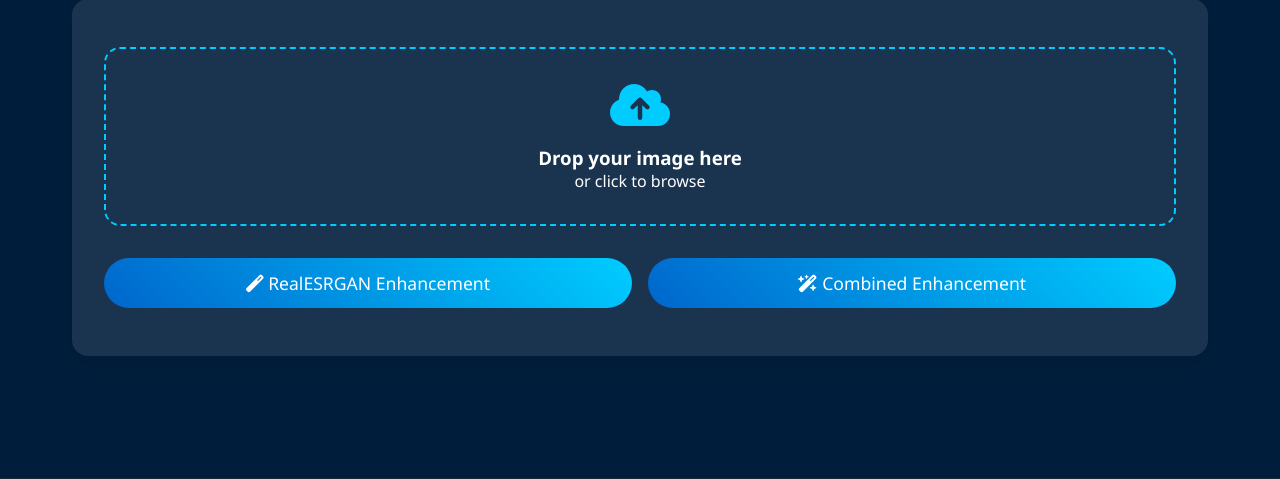
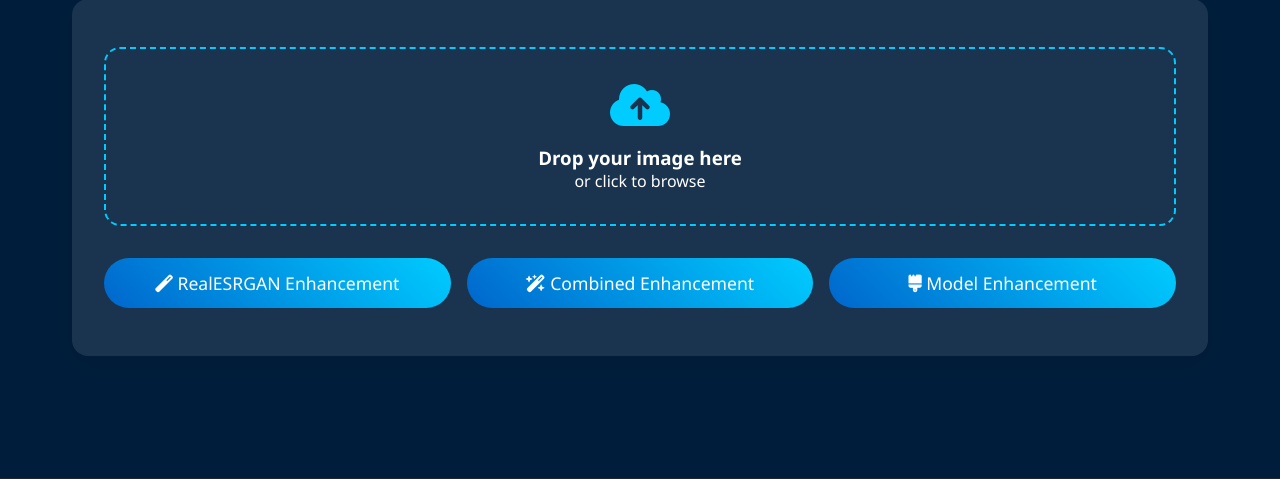
Before and after one commit to rahulm16/underwater_img_encht, a Flask app: page /upload in a window 1280 px wide. Shown: the part 238-717 px from the top of the page. Run offline with Flask 3, Linux system fonts and the light colour scheme.

Commit message:
new button added

```diff
--- a/app.py
+++ b/app.py
@@ -21,6 +21,7 @@ os.makedirs(app.config['UPLOAD_FOLDER'], exist_ok=True)
 class RealESRGANEnhancer:
     def __init__(self, model_name='RealESRGAN_x4plus'):
         self.device = torch.device('cuda' if torch.cuda.is_available() else 'cpu')
+        print("device: ", self.device)
         self.model = None
         self.model_name = model_name
         self.initialize_model()
@@ -180,5 +181,37 @@ def enhance_combined():
             print(f"Error during enhancement: {str(e)}")
             return 'Enhancement failed', 500
 
+@app.route('/enhance-model', methods=['POST'])
+def enhance_model():
+    if 'image' not in request.files:
+        return 'No file uploaded', 400
+
+    file = request.files['image']
+    if file.filename == '':
+        return 'No file selected', 400
+
+    if file:
+        filename = secure_filename(file.filename)
+        input_path = os.path.join(app.config['UPLOAD_FOLDER'], 'input_' + filename)
+        output_path = os.path.join(app.config['UPLOAD_FOLDER'], 'model_' + filename)
+
+        # Save input image
+        file.save(input_path)
+
+        try:
+            # Enhance using underwater model
+            from model_enhance import enhance_model
+            intermediate_path = enhance_model(input_path)
+
+            # Move the enhanced image to the correct output path
+            os.rename(intermediate_path, output_path)
+
+            return render_template('results.html',
+                                   original_image='/static/uploads/input_' + filename,
+                                   enhanced_image='/static/uploads/model_' + filename)
+        except Exception as e:
+            print(f"Error during enhancement: {str(e)}")
+            return 'Enhancement failed', 500
+
 if __name__ == '__main__':
     app.run(debug=True)
--- a/templates/index.html
+++ b/templates/index.html
@@ -211,6 +211,9 @@
                     <button type="button" onclick="submitForm('enhance-combined')" class="button">
                         <i class="fas fa-wand-magic-sparkles"></i> Combined Enhancement
                     </button>
+                    <button type="button" onclick="submitForm('enhance-model')" class="button">
+                        <i class="fas fa-brush"></i> Model Enhancement
+                    </button>
                 </div>
             </div>
         </form>
```
